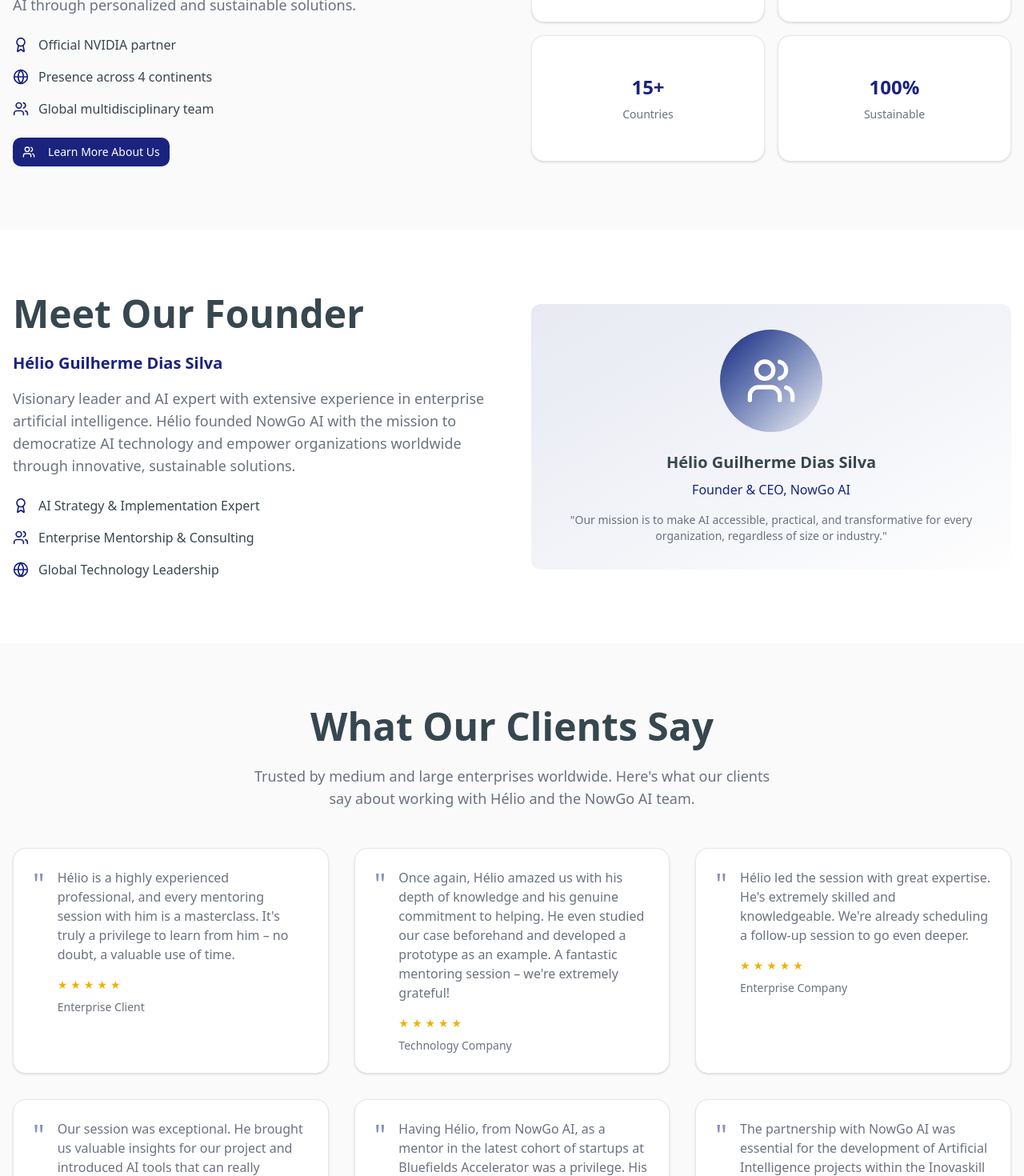
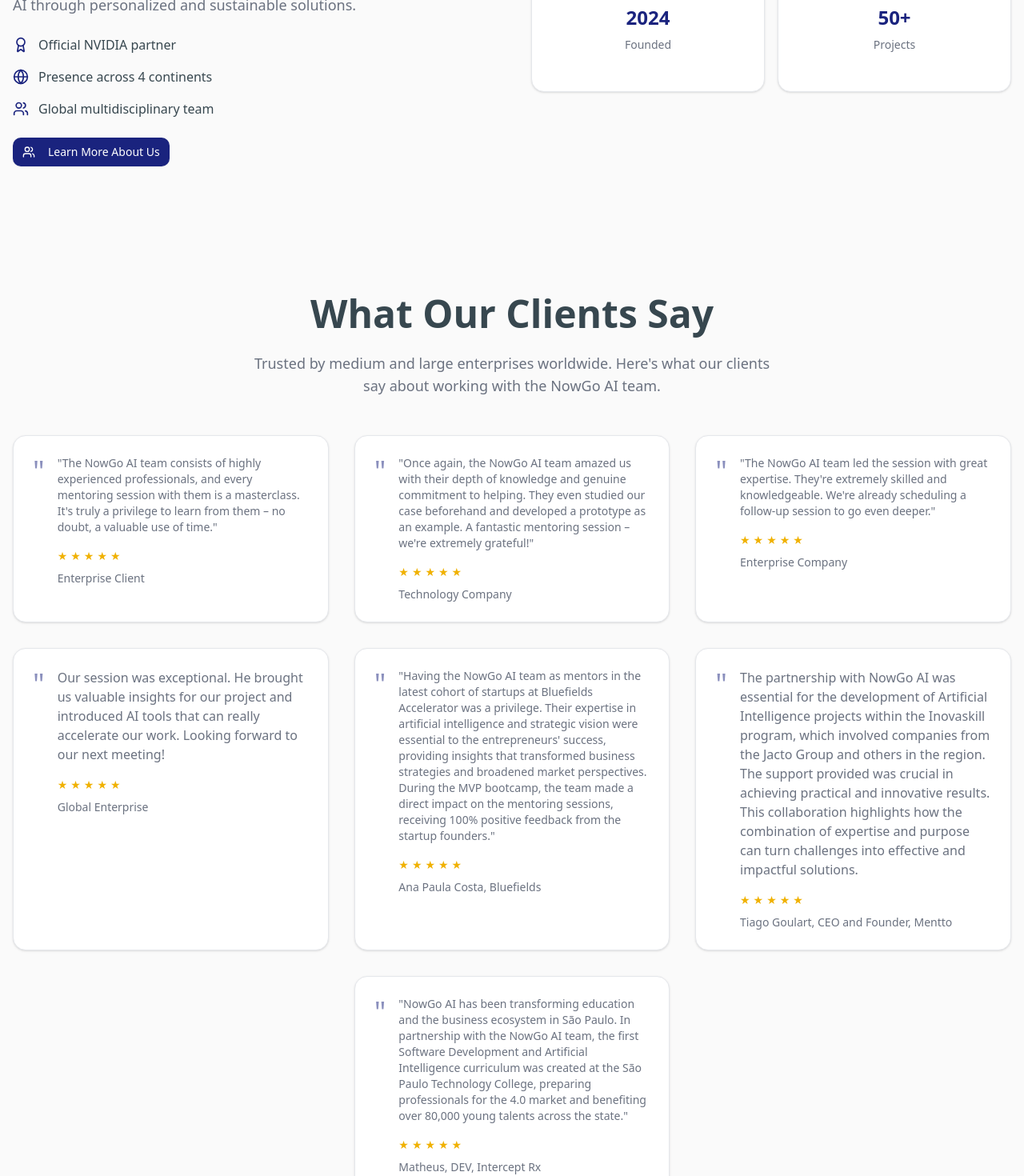
Before and after one commit to Helioguilhermediassilva/nowgo-ai-website, a React (Vite) app: page / in a window 1280 px wide. Shown: the part 3080-4550 px from the top of the page at 80% size. Built offline with nearby package versions, Linux system fonts and the light colour scheme.

Commit message:
Implement institutional approach: remove Meet Our Founder section, add Core Services to About modal, adjust testimonials to focus on NowGo AI team

```diff
--- a/src/App.jsx
+++ b/src/App.jsx
@@ -1012,6 +1012,23 @@
                           <li className="flex items-start gap-2">
                             <CheckCircle className="h-4 w-4 text-green-500 mt-0.5 flex-shrink-0" />
                             <span className="text-sm">Ethical AI Development</span>
+                          </li>
+                        </ul>
+                      </div>
+                      <div>
+                        <h4 className="font-semibold mb-3">Core Services</h4>
+                        <ul className="space-y-2">
+                          <li className="flex items-start gap-2">
+                            <Award className="h-4 w-4 text-primary mt-0.5 flex-shrink-0" />
+                            <span className="text-sm">AI Strategy & Implementation</span>
+                          </li>
+                          <li className="flex items-start gap-2">
+                            <Users className="h-4 w-4 text-primary mt-0.5 flex-shrink-0" />
+                            <span className="text-sm">Enterprise Mentorship & Consulting</span>
+                          </li>
+                          <li className="flex items-start gap-2">
+                            <Globe className="h-4 w-4 text-primary mt-0.5 flex-shrink-0" />
+                            <span className="text-sm">Global Technology Leadership</span>
                           </li>
                         </ul>
                       </div>
@@ -1217,62 +1234,6 @@
                   <p className="text-sm text-muted-foreground">Projects</p>
                 </CardContent>
               </Card>
-              <Card>
-                <CardContent className="p-6 text-center">
-                  <div className="text-2xl font-bold text-primary mb-2">15+</div>
-                  <p className="text-sm text-muted-foreground">Countries</p>
-                </CardContent>
-              </Card>
-              <Card>
-                <CardContent className="p-6 text-center">
-                  <div className="text-2xl font-bold text-primary mb-2">100%</div>
-                  <p className="text-sm text-muted-foreground">Sustainable</p>
-                </CardContent>
-              </Card>
-            </div>
-          </div>
-        </div>
-      </section>
-
-      {/* Founder Section */}
-      <section className="py-20 bg-background">
-        <div className="container mx-auto px-4">
-          <div className="grid grid-cols-1 lg:grid-cols-2 gap-12 items-center">
-            <div>
-              <h2 className="text-3xl md:text-5xl font-bold mb-6">Meet Our Founder</h2>
-              <h3 className="text-xl font-semibold text-primary mb-4">Hélio Guilherme Dias Silva</h3>
-              <p className="text-lg text-muted-foreground mb-6">
-                Visionary leader and AI expert with extensive experience in enterprise artificial intelligence.
-                Hélio founded NowGo AI with the mission to democratize AI technology and empower organizations
-                worldwide through innovative, sustainable solutions.
-              </p>
-              <div className="space-y-4">
-                <div className="flex items-center gap-3">
-                  <Award className="h-5 w-5 text-primary" />
-                  <span>AI Strategy & Implementation Expert</span>
-                </div>
-                <div className="flex items-center gap-3">
-                  <Users className="h-5 w-5 text-primary" />
-                  <span>Enterprise Mentorship & Consulting</span>
-                </div>
-                <div className="flex items-center gap-3">
-                  <Globe className="h-5 w-5 text-primary" />
-                  <span>Global Technology Leadership</span>
-                </div>
-              </div>
-            </div>
-            <div className="bg-gradient-to-br from-primary/10 to-secondary/10 rounded-lg p-8">
-              <div className="text-center">
-                <div className="w-32 h-32 bg-gradient-to-br from-primary to-secondary rounded-full mx-auto mb-6 flex items-center justify-center">
-                  <Users className="h-16 w-16 text-white" />
-                </div>
-                <h4 className="text-xl font-semibold mb-2">Hélio Guilherme Dias Silva</h4>
-                <p className="text-primary font-medium mb-4">Founder & CEO, NowGo AI</p>
-                <p className="text-sm text-muted-foreground">
-                  "Our mission is to make AI accessible, practical, and transformative for every organization,
-                  regardless of size or industry."
-                </p>
-              </div>
             </div>
           </div>
         </div>
@@ -1285,7 +1246,7 @@
             <h2 className="text-3xl md:text-5xl font-bold mb-6">What Our Clients Say</h2>
             <p className="text-lg text-muted-foreground max-w-2xl mx-auto">
               Trusted by medium and large enterprises worldwide. Here's what our clients say about
-              working with Hélio and the NowGo AI team.
+              working with the NowGo AI team.
             </p>
           </div>
           <div className="grid grid-cols-1 md:grid-cols-2 lg:grid-cols-3 gap-8">
@@ -1294,11 +1255,10 @@
                 <div className="flex items-start gap-4">
                   <div className="text-4xl text-primary opacity-50">"</div>
                   <div>
-                    <p className="text-muted-foreground mb-4">
-                      Hélio is a highly experienced professional, and every mentoring session with him is a masterclass.
-                      It's truly a privilege to learn from him – no doubt, a valuable use of time.
-                    </p>
-                    <div className="flex items-center gap-1 text-yellow-500">
+                    <p className="text-sm text-muted-foreground mb-4">
+                    "The NowGo AI team consists of highly experienced professionals, and every mentoring session with them is a masterclass.
+                    It's truly a privilege to learn from them – no doubt, a valuable use of time."
+                  </p>                 <div className="flex items-center gap-1 text-yellow-500">
                       {[...Array(5)].map((_, i) => (
                         <span key={i} className="text-sm">★</span>
                       ))}
@@ -1314,11 +1274,10 @@
                 <div className="flex items-start gap-4">
                   <div className="text-4xl text-primary opacity-50">"</div>
                   <div>
-                    <p className="text-muted-foreground mb-4">
-                      Once again, Hélio amazed us with his depth of knowledge and his genuine commitment to helping.
-                      He even studied our case beforehand and developed a prototype as an example. A fantastic mentoring session – we're extremely grateful!
-                    </p>
-                    <div className="flex items-center gap-1 text-yellow-500">
+                   <p className="text-sm text-muted-foreground mb-4">
+                    "Once again, the NowGo AI team amazed us with their depth of knowledge and genuine commitment to helping.
+                    They even studied our case beforehand and developed a prototype as an example. A fantastic mentoring session – we're extremely grateful!"
+                  </p>                  <div className="flex items-center gap-1 text-yellow-500">
                       {[...Array(5)].map((_, i) => (
                         <span key={i} className="text-sm">★</span>
                       ))}
@@ -1334,11 +1293,10 @@
                 <div className="flex items-start gap-4">
                   <div className="text-4xl text-primary opacity-50">"</div>
                   <div>
-                    <p className="text-muted-foreground mb-4">
-                      Hélio led the session with great expertise. He's extremely skilled and knowledgeable.
-                      We're already scheduling a follow-up session to go even deeper.
-                    </p>
-                    <div className="flex items-center gap-1 text-yellow-500">
+                  <p className="text-sm text-muted-foreground mb-4">
+                    "The NowGo AI team led the session with great expertise. They're extremely skilled and knowledgeable.
+                    We're already scheduling a follow-up session to go even deeper."
+                  </p>                   <div className="flex items-center gap-1 text-yellow-500">
                       {[...Array(5)].map((_, i) => (
                         <span key={i} className="text-sm">★</span>
                       ))}
@@ -1374,12 +1332,12 @@
                 <div className="flex items-start gap-4">
                   <div className="text-4xl text-primary opacity-50">"</div>
                   <div>
-                    <p className="text-muted-foreground mb-4">
-                      Having Hélio, from NowGo AI, as a mentor in the latest cohort of startups at Bluefields Accelerator was a privilege.
-                      His expertise in artificial intelligence and strategic vision were essential to the entrepreneurs' success, providing
-                      insights that transformed business strategies and broadened market perspectives. During the MVP bootcamp, Hélio made
-                      a direct impact on the mentoring sessions, receiving 100% positive feedback from the startup founders.
-                    </p>
+                    <p className="text-sm text-muted-foreground mb-4">
+                    "Having the NowGo AI team as mentors in the latest cohort of startups at Bluefields Accelerator was a privilege.
+                    Their expertise in artificial intelligence and strategic vision were essential to the entrepreneurs' success, providing
+                    insights that transformed business strategies and broadened market perspectives. During the MVP bootcamp, the team made
+                    a direct impact on the mentoring sessions, receiving 100% positive feedback from the startup founders."
+                  </p>
                     <div className="flex items-center gap-1 text-yellow-500">
                       {[...Array(5)].map((_, i) => (
                         <span key={i} className="text-sm">★</span>
@@ -1418,12 +1376,11 @@
                 <div className="flex items-start gap-4">
                   <div className="text-4xl text-primary opacity-50">"</div>
                   <div>
-                    <p className="text-muted-foreground mb-4">
-                      NowGo AI has been transforming education and the business ecosystem in São Paulo. In partnership with Hélio from
-                      NowGo AI, the first Software Development and Artificial Intelligence curriculum was created at the São Paulo
-                      Technology College, preparing professionals for the 4.0 market and benefiting over 80,000 young talents across the state.
-                    </p>
-                    <div className="flex items-center gap-1 text-yellow-500">
+                    <p className="text-sm text-muted-foreground mb-4">
+                    "NowGo AI has been transforming education and the business ecosystem in São Paulo. In partnership with the NowGo AI team,
+                    the first Software Development and Artificial Intelligence curriculum was created at the São Paulo Technology College,
+                    preparing professionals for the 4.0 market and benefiting over 80,000 young talents across the state."
+                  </p>                   <div className="flex items-center gap-1 text-yellow-500">
                       {[...Array(5)].map((_, i) => (
                         <span key={i} className="text-sm">★</span>
                       ))}
```
Also changed, not shown: 1 other file (tests, documents, lock files or other folders).
